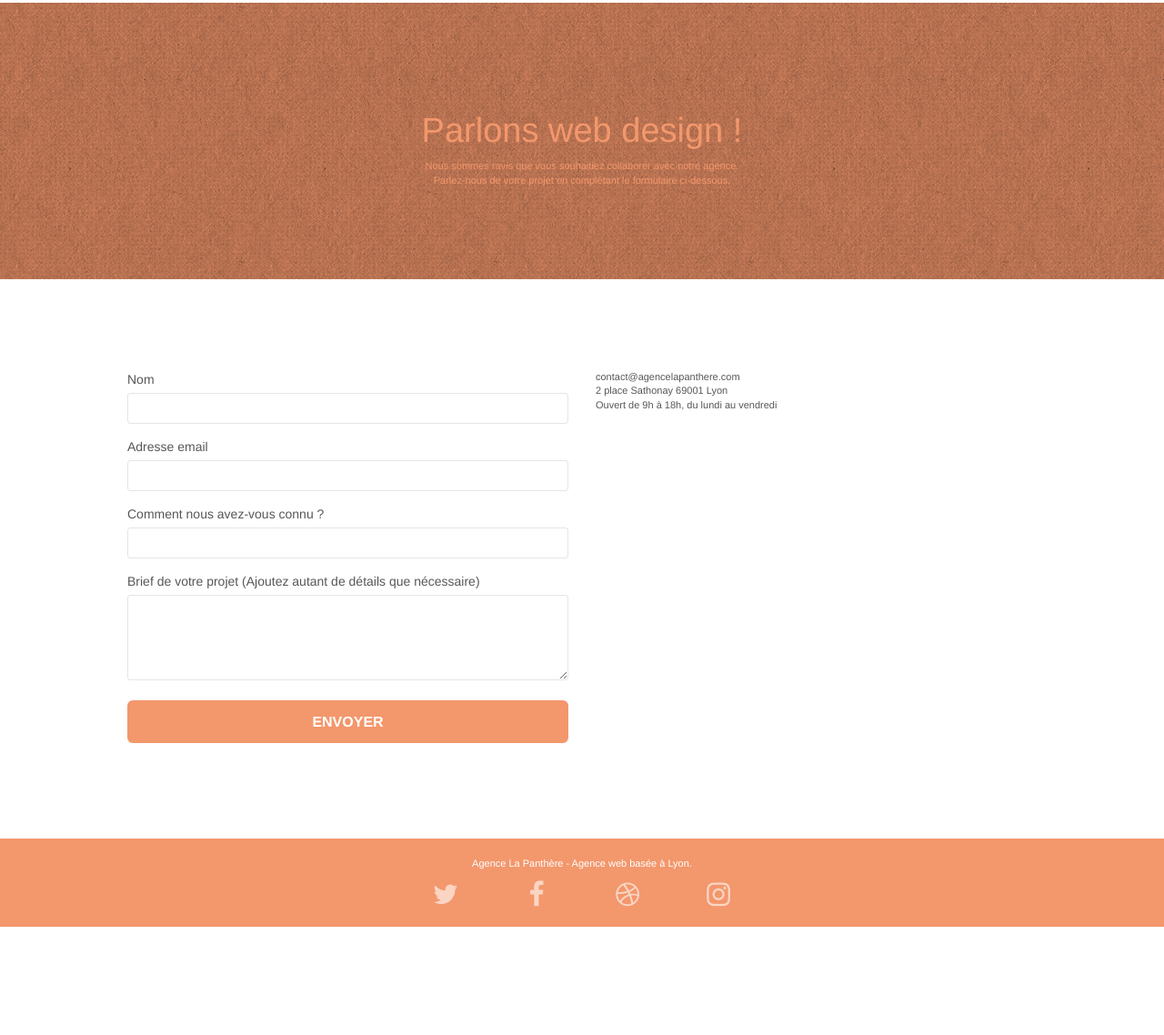
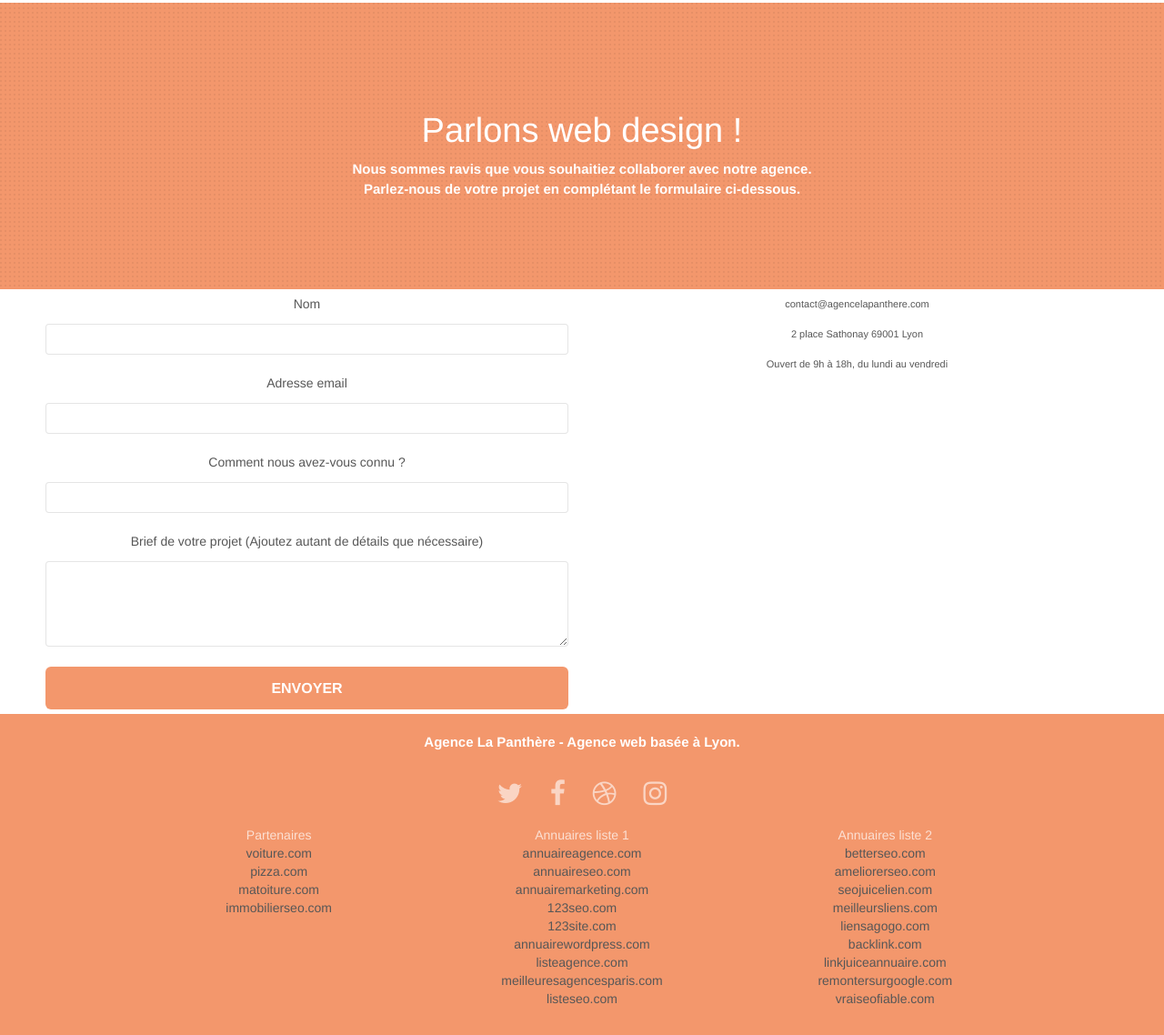
Before and after one commit to yael-btn/la_chouette_agence, a plain HTML site: page page2.html in a window 1280 px wide. Shown: the part 89-1227 px from the top of the page at 91% size. Before the commit the page ends 1108 px from the top, so only its background shows below. Drawn offline with nearby package versions, Linux system fonts and the light colour scheme; files that its build step writes are made by us from their sources.

Commit message:
update général index+contact

```diff
--- a/page2.html
+++ b/page2.html
@@ -7,18 +7,15 @@
     <meta name="viewport" content="width=device-width, initial-scale=1.0, viewport-fit=cover">
     <link rel="shortcut icon" type="image/png" href="favicon.jpg">
 
-	<link rel="stylesheet" type="text/css" href="./css/bootstrap.min.css">
+	<link rel="stylesheet" type="text/css" href="./css/bootstrap.css">
 	<link rel="stylesheet" type="text/css" href="style.css">
-	<link rel="stylesheet" type="text/css" href="./css/font-awesome.min.css">
-	<link rel="stylesheet" type="text/css" href="./css/et-line.min.css">
+	<link rel="stylesheet" type="text/css" href="./css/font-awesome.css">
+	<link rel="stylesheet" type="text/css" href="./css/et-line.css">
 
 
-	<script src="./js/jquery-2.1.0.min.js"></script>
-	<script src="./js/bootstrap.min.js"></script>
-	<script src="./js/blocs.min.js"></script>
-	<script src="./js/jqBootstrapValidation.js"></script>
-	<script src="./js/formHandler.js"></script>
-    <title>page2</title>
+
+
+    <title>Contact</title>
 
 
 <!-- Analytics -->
@@ -33,9 +30,10 @@
 <!-- bloc-0 -->
 <div class="bloc bgc-white l-bloc " id="bloc-0">
 	<div class="container bloc-sm">
+
 		<nav class="navbar row">
 			<div class="navbar-header">
-				<a class="navbar-brand" href="index.html"><img src="img/agence-la-panthere-monochrome.svg" alt="atlanta web design logo" height="40" /></a>
+				<a class="navbar-brand" href="index.html"><img src="img/agence-la-panthere-monochrome.svg" alt="logo de l'agence de web design La panthère" height="40" /></a>
 				<button id="nav-toggle" type="button" class="ui-navbar-toggle navbar-toggle" data-toggle="collapse" data-target=".navbar-1">
 					<span class="sr-only">Toggle navigation</span><span class="icon-bar"></span><span class="icon-bar"></span><span class="icon-bar"></span>
 				</button>
@@ -46,9 +44,7 @@
 						<a href="index.html">Accueil</a>
 					</li>
 					<li>
-					</li>
-					<li>
-						<a href="page2.html">page2 &gt;</a>
+						<a href="page2.html">Contact</a>
 					</li>
 				</ul>
 			</div>
@@ -77,7 +73,7 @@
 
 <!-- bloc-7 -->
 <div class="bloc bgc-white l-bloc" id="bloc-7">
-	<div class="container bloc-lg">
+	<div class="container_bloc-lg">
 		<div class="row">
 			<div class="col-sm-6">
 				<form id="form_1" novalidate success-msg="Your message has been sent." fail-msg="Sorry it seems that our mail server is not responding, Sorry for the inconvenience!">
@@ -133,25 +129,65 @@
 					Agence La Panthère - Agence web basée à Lyon.<br>
 				</p>
 				<div class="row row-no-gutters social">
+				<div class="row_sm3 footer">
 					<div class="col-sm-3">
 						<div class="text-center">
-							<a class="social" href="index.html"><span class="fa fa-twitter icon-md"></span></a>
+							<a class="social"><span class="fa fa-twitter icon-md" aria-label="icone réseau social oiseau twitter"></span></a>
 						</div>
 					</div>
 					<div class="col-sm-3">
 						<div class="text-center">
-							<a class="social" href="index.html"><span class="fa fa-facebook icon-md"></span></a>
+							<a class="social"><span class="fa fa-facebook icon-md" aria-label="icone réseau social lettre F bleu et blanc - facebook"></span></a>
 						</div>
 					</div>
 					<div class="col-sm-3">
 						<div class="text-center">
-							<a class="social" href="index.html"><span class="fa fa-dribbble icon-md"></span></a>
+							<a class="social"><span class="fa fa-dribbble icon-md" aria-label="icone réseau social ballon"></span></a>
 						</div>
 					</div>
 					<div class="col-sm-3">
 						<div class="text-center">
-							<a class="social" href="index.html"><span class="fa fa-instagram icon-md"></span></a>
+							<a class="social"><span class="fa fa-instagram icon-md" aria-label="icone réseau social appareil photo instagram"></span></a>
 						</div>
+					</div>
+				</div>
+				<div class="row_sm4">
+					<div class="col-sm-4">
+						Partenaires
+							<ul>
+								<li><a href="voiture.com">voiture.com</a></li>
+								<li><a href="pizza.com">pizza.com</a></li>
+								<li><a href="matoiture.com">matoiture.com</a></li>
+								<li><a href="immobilierseo.com">immobilierseo.com</a></li>
+							</ul>
+					</div>
+					<div class="col-sm-4">
+						Annuaires liste 1
+						<ul>
+							<li><a href="annuaireagence.com">annuaireagence.com</a></li>
+							<li><a href="annuaireseo.com">annuaireseo.com</a></li>
+							<li><a href="annuairemarketing.com">annuairemarketing.com</a></li>
+							<li><a href="123seoture.com">123seo.com</a></li>
+							<li><a href="123site.com">123site.com</a></li>
+							<li><a href="annuairewordpress.com">annuairewordpress.com</a></li>
+							<li><a href="listeagence.com">listeagence.com</a></li>
+							<li><a href="meilleuresagencesparis.com">meilleuresagencesparis.com</a></li>
+							<li><a href="listeseo.com">listeseo.com</a></li>
+						</ul>
+					</div>
+					<div class="col-sm-4">
+						Annuaires liste 2
+						<ul>
+							<li><a href="betterseo.com">betterseo.com</a></li>
+							<li><a href="ameliorerseo.com">ameliorerseo.com</a></li>
+							<li><a href="seojuicelien.com">seojuicelien.com</a></li>
+							<li><a href="meilleursliens.com">meilleursliens.com</a></li>
+							<li><a href="liensagogo.com">liensagogo.com</a></li>
+							<li><a href="backlink.com">backlink.com</a></li>
+							<li><a href="linkjuiceannuaire.com">linkjuiceannuaire.com</a></li>
+							<li><a href="remontersurgoogle.com">remontersurgoogle.com</a></li>
+							<li><a href="vraiseofiable.com">vraiseofiable.com</a></li>
+						</ul>
 					</div>
 				</div>
 			</div>
@@ -162,7 +198,14 @@
 
 </div>
 <!-- Principal conteneur END -->
-
+  	<script src="./js/jquery-2.1.0.min.js"></script>
+	<script src="./js/bootstrap.min.js"></script>
+	<script src="./js/blocs.min.js"></script>
+	<script src="./js/jqBootstrapValidation.js"></script>
+	<script src="./js/formHandler.js"></script>
+	<script src="./js/blocs.js"></script>
+	<script src="./js/jquery.touchSwipe.js" defer></script>
 
 </body>
+
 </html>
--- a/style.css
+++ b/style.css
@@ -71,6 +71,24 @@ a:hover {
     -o-background-size: auto!important;
     background-size: auto!important;
 }
+.col-sm-12 p
+{
+    font-size: 15px;
+    font-weight: bolder;
+}
+
+.col-sm-12, .col-sm-6
+{
+    text-align: center;
+}
+img.img-responsive.portfolio-thumb {
+    width: 100%;
+}
+
+.footer .col-sm-3
+{
+    width: unset;
+}
 
 .bg-repeat {
     background: repeat;
@@ -93,6 +111,7 @@ a:hover {
 .texture-paper::before {
     background: url("img/texture-paper.png");
     background-size: 280px 280px;
+    opacity: 0;
 }
 
 .b-parallax {
@@ -360,6 +379,22 @@ a:hover {
     float: right;
     position: relative;
     z-index: 2;
+}
+
+.row
+{
+
+}
+
+.container_bloc-lg
+{
+    line-height: 33px;
+}
+
+.nav-union
+{
+    display: flex;
+    justify-content: space-between;
 }
 
 @media (min-width: 768px) {
@@ -700,8 +735,8 @@ p {
 }
 
 .social {
-    max-width: 400px;
-    margin: auto auto auto auto;
+    max-width: 100%;
+
 }
 
 h2 {
@@ -753,7 +788,7 @@ h4 {
 }
 
 .black-background {
-    background-color: rgba(165, 147, 99, 0.7);
+    background-color: rgb(243 151 108);
     padding: 40px 40px 40px 40px;
 }
 
@@ -775,7 +810,7 @@ h4 {
 }
 
 .tc-white {
-    color: #F3976C!important;
+    color: white!important;
 }
 
 .btn-atomic-tangerine {
```
Also changed, not shown: index.html (+81 -37 lines), css/bootstrap.css, 1 other file.
